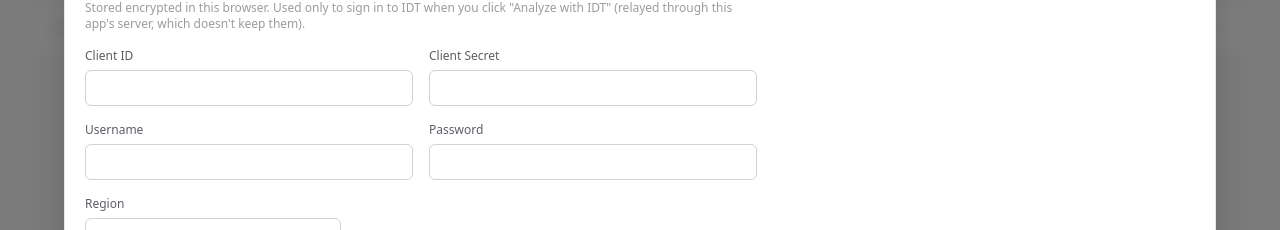
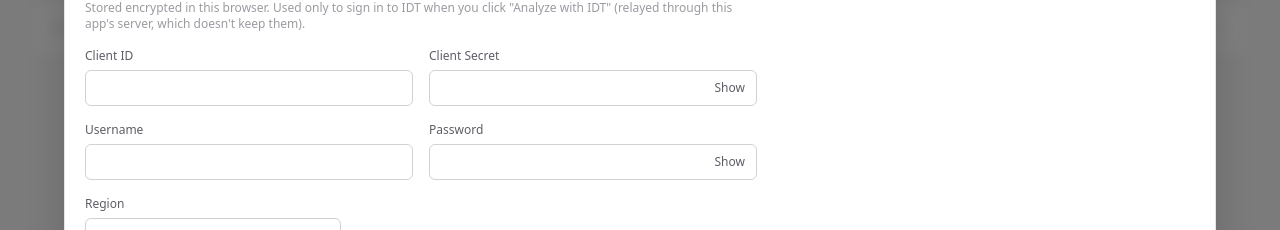
Before and after one commit to KowalskiBio/Primerool, a React (Vite) app in the folder frontend/: page / in a window 1280 px wide. Both pictures are taken after a click on the button 1232 px from the left and 28 px from the top of the page. Shown: the part 310-540 px from the top of the page. Built offline with nearby package versions, Linux system fonts and the light colour scheme.

Commit message:
Let users reveal stored IDT client secret and password
The IDT settings fields were password-only, so there was no way to check
which credentials were saved. Each secret field now has a Show/Hide toggle.

```diff
--- a/frontend/src/components/IdtSettingsPanel.tsx
+++ b/frontend/src/components/IdtSettingsPanel.tsx
@@ -1,3 +1,4 @@
+import { useState } from 'react';
 import Field from './ui/Field';
 import TextInput from './ui/TextInput';
 import Select from './ui/Select';
@@ -28,12 +29,7 @@ export default function IdtSettingsPanel({ credentials, onChange }: Props) {
           />
         </Field>
         <Field label="Client Secret">
-          <TextInput
-            type="password"
-            autoComplete="off"
-            value={credentials.clientSecret}
-            onChange={(e) => onChange({ ...credentials, clientSecret: e.target.value })}
-          />
+          <SecretInput value={credentials.clientSecret} onChange={(v) => onChange({ ...credentials, clientSecret: v })} />
         </Field>
         <Field label="Username">
           <TextInput
@@ -45,12 +41,7 @@ export default function IdtSettingsPanel({ credentials, onChange }: Props) {
           />
         </Field>
         <Field label="Password">
-          <TextInput
-            type="password"
-            autoComplete="off"
-            value={credentials.password}
-            onChange={(e) => onChange({ ...credentials, password: e.target.value })}
-          />
+          <SecretInput value={credentials.password} onChange={(v) => onChange({ ...credentials, password: v })} />
         </Field>
         <Field label="Region" className="max-w-64">
           <Select value={credentials.region} onChange={(e) => onChange({ ...credentials, region: e.target.value as 'us' | 'eu' })}>
@@ -62,3 +53,22 @@ export default function IdtSettingsPanel({ credentials, onChange }: Props) {
     </div>
   );
 }
+
+/** A password field with a show/hide toggle, so a user can check what's
+ * stored before relying on it. */
+function SecretInput({ value, onChange }: { value: string; onChange: (v: string) => void }) {
+  const [shown, setShown] = useState(false);
+  return (
+    <div className="relative">
+      <TextInput type={shown ? 'text' : 'password'} autoComplete="off" spellCheck={false} value={value} onChange={(e) => onChange(e.target.value)} className="pr-14" />
+      <button
+        type="button"
+        onClick={() => setShown((s) => !s)}
+        aria-pressed={shown}
+        className="absolute inset-y-0 right-0 px-3 text-xs font-medium text-ink-muted hover:text-ink"
+      >
+        {shown ? 'Hide' : 'Show'}
+      </button>
+    </div>
+  );
+}
```
